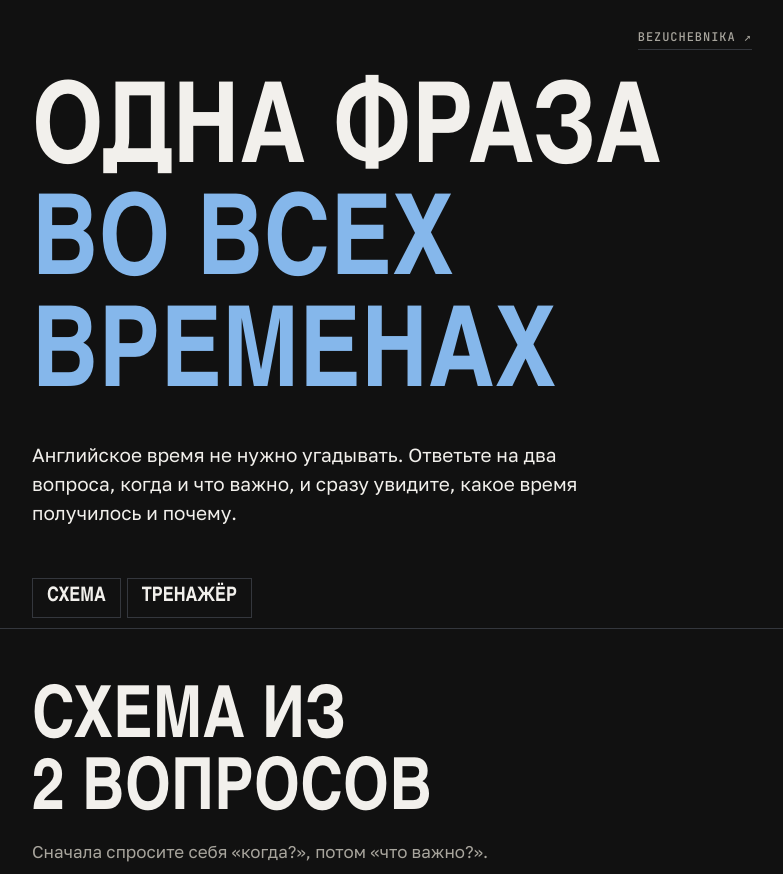
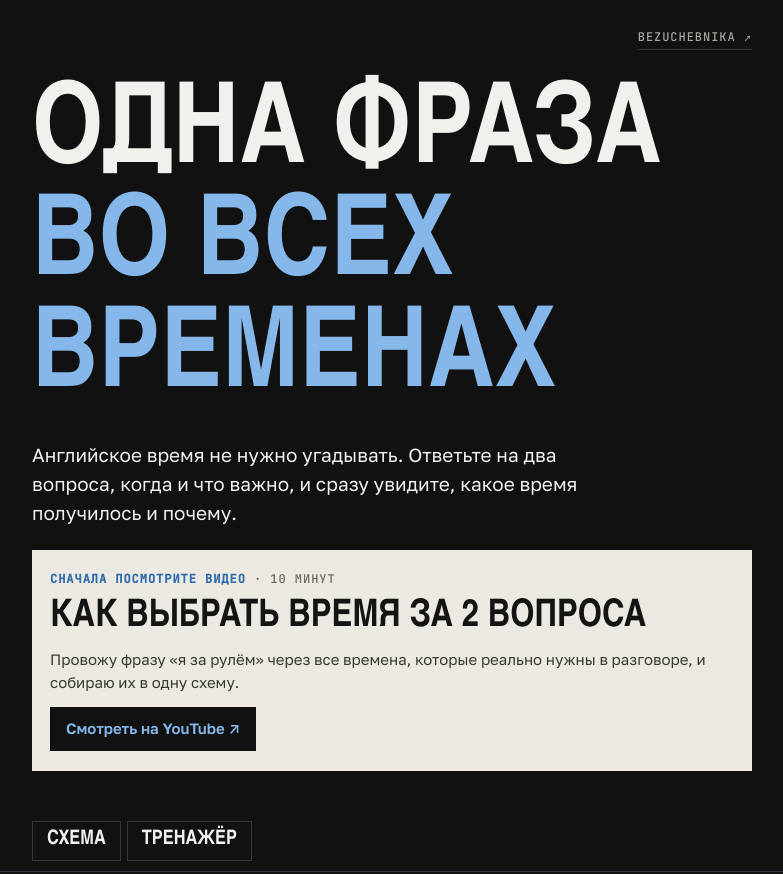
Before and after one commit to BezUchebnika/odna-fraza-vremena, a plain HTML site: page index.html in a window 1280 px wide. Shown: the top 874 px of the page, without its empty margins (248-1031 px from the left). Drawn offline with Linux system fonts and the light colour scheme; a web font is replaced by a local one.

Commit message:
Ссылка на видео и название в блоке видео
Co-Authored-By: Claude Opus 5.5 <noreply@anthropic.com>
Claude-Session: https://claude.ai/code/session_01RbX3uBLotHxw2dbbPJUPSU

```diff
--- a/index.html
+++ b/index.html
@@ -170,8 +170,8 @@ button{font:inherit}
       <h1 class="d">Одна фраза<span class="hl">во всех временах</span></h1>
       <p class="lead">Английское время не нужно угадывать. Ответьте на два вопроса, когда и что важно, и сразу увидите, какое время получилось и почему.</p>
       <a class="vid" data-video href="#" target="_blank" rel="noopener" hidden>
-        <span class="mono">Сначала посмотрите видео</span>
-        <span class="vt">Одна фраза во всех временах</span>
+        <span class="mono">Сначала посмотрите видео <span style="color:#6A675F;font-weight:500">· 10 минут</span></span>
+        <span class="vt">Как выбрать время за 2 вопроса</span>
         <span style="font-size:15px;line-height:1.5;color:#3A3833">Провожу фразу «я за рулём» через все времена, которые реально нужны в разговоре, и собираю их в одну схему.</span>
         <span class="vgo">Смотреть на YouTube ↗</span>
       </a>
@@ -221,7 +221,7 @@ button{font:inherit}
 
 <script>
 /* Ссылка на видео: вставить, когда видео выйдет. Пока пусто, блок скрыт. */
-const VIDEO = '';
+const VIDEO = 'https://youtu.be/Ev1jy-LLlzY';
 /* Записи Артёма: {id: 'audio/id.mp3'}. Пока пусто, звучит голос браузера. */
 const AUDIO = {};
 
```
